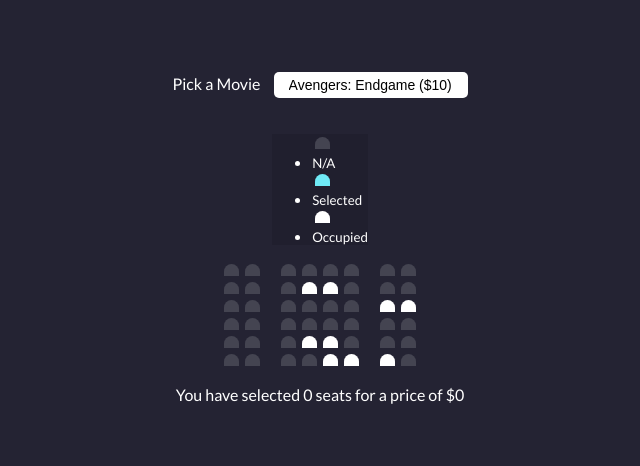
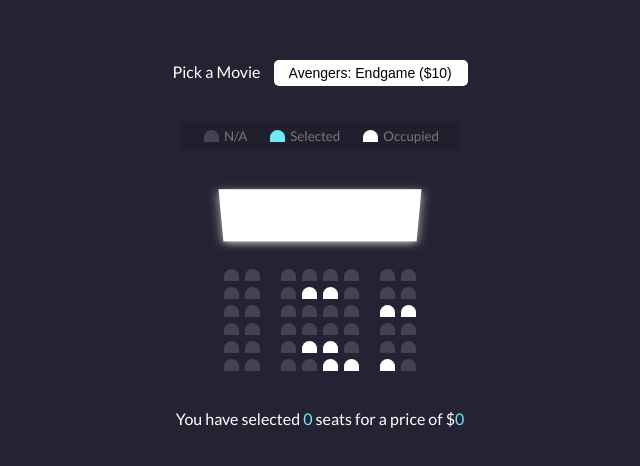
Before and after one commit to speechgirl1505/Vanillajs_web_projects, a plain HTML site: page Movie-Seat-Booking/index.html in a window 1280 px wide. Shown: the part 164-630 px from the top of the page, without its empty margins (320-960 px from the left). Drawn offline with Linux system fonts and the light colour scheme.

Commit message:
styled page

```diff
--- a/Movie-Seat-Booking/style.css
+++ b/Movie-Seat-Booking/style.css
@@ -30,6 +30,11 @@ body {
   -moz-appearance: none;
   -webkit-appearance: none;
   appearance: none;
+}
+
+.container {
+  perspective: 1000px;
+  margin-bottom: 30px;
 }
 
 .seat {
@@ -69,8 +74,42 @@ body {
 
 .showcase {
   background-color: rgba(0, 0, 0, 0.1);
+  padding: 5px 10px;
+  border-radius: 5px;
+  color: #777;
+  list-style-type: none;
+  display: flex;
+  justify-content: space-between;
+}
+
+.showcase li {
+  display: flex;
+  align-items: center;
+  justify-content: center;
+  margin: 0 10px;
+}
+
+.showcase li small {
+  margin-left: 2px;
 }
 
 .row {
   display: flex;
 }
+
+.screen {
+  background-color: #fff;
+  height: 70px;
+  width: 100%;
+  margin: 15px 0;
+  transform: rotateX(-45deg);
+  box-shadow: 0 3px 10px rgba(255, 255, 255, 0.7);
+}
+
+p.text {
+  margin: 5px 0;
+}
+
+p.text span {
+  color: #6feaf6;
+}
```
